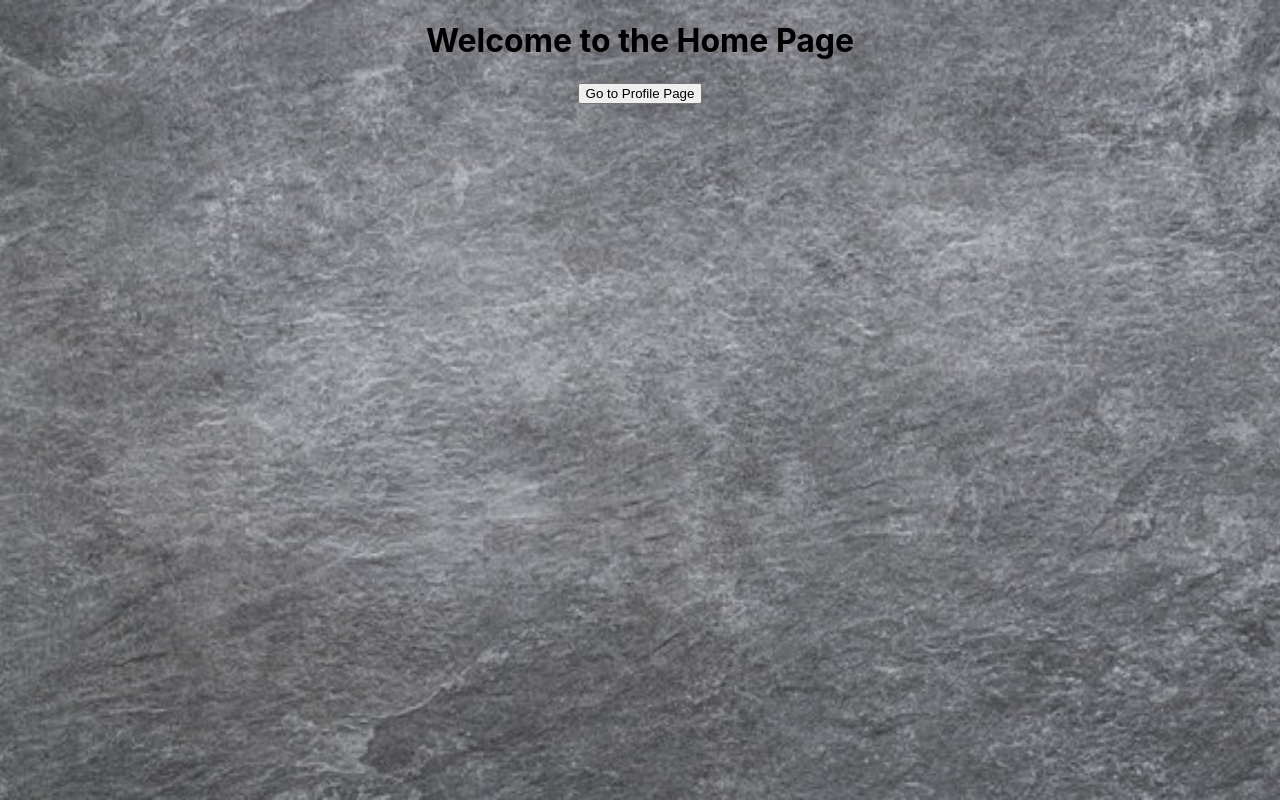
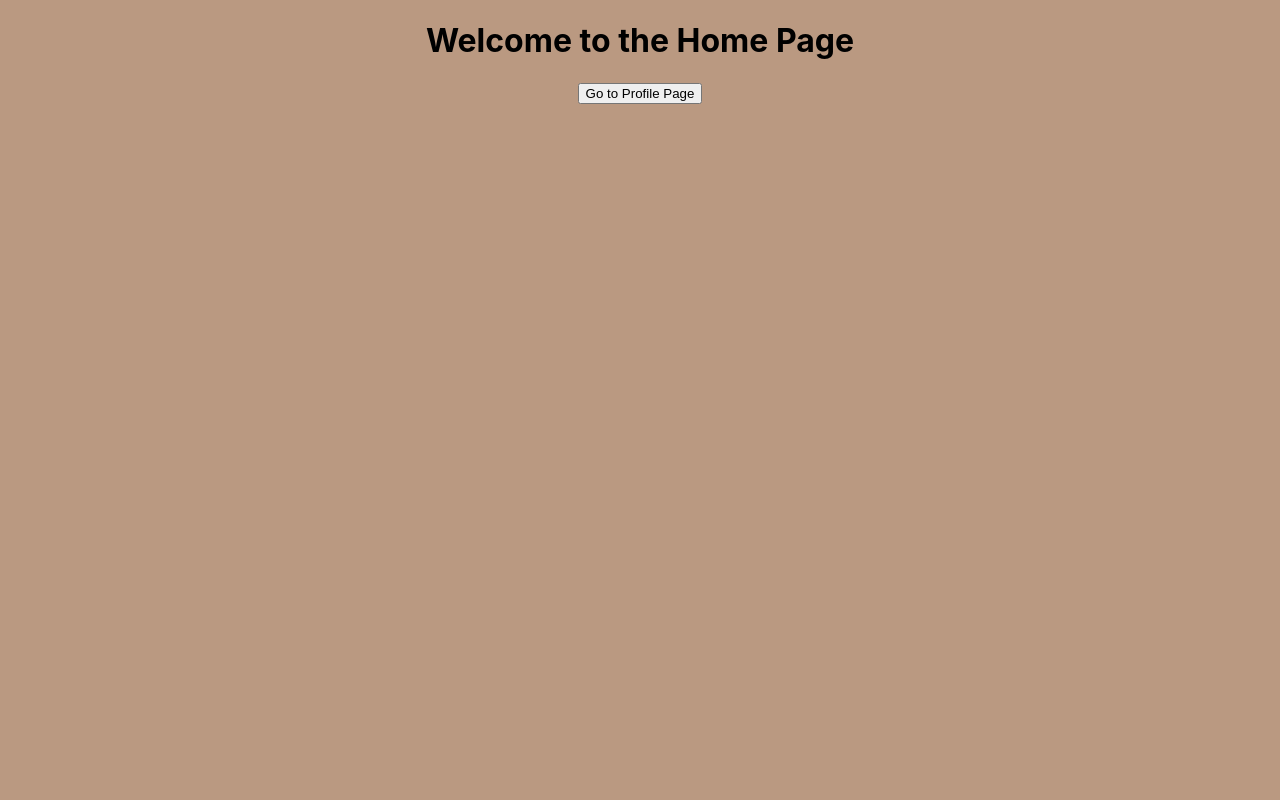
Before and after one commit to Way05/HenHacks25, a React (Create React App) app in the folder henhacks25/: page / in a window 1280 px wide. Built offline with nearby package versions, Linux system fonts and the light colour scheme.

Commit message:
changed color

```diff
--- a/henhacks25/src/index.css
+++ b/henhacks25/src/index.css
@@ -16,7 +16,7 @@ code {
 
 body{
 
-  background-image: url('../public/images/360_F_292731351_p4objwWzlIieS2Kh7kbWVWmOhNrNE5Ft.jpg');
+  background-color: #ba9981;
   background-repeat: no-repeat;
   background-position: center;
   background-size: cover;
```
